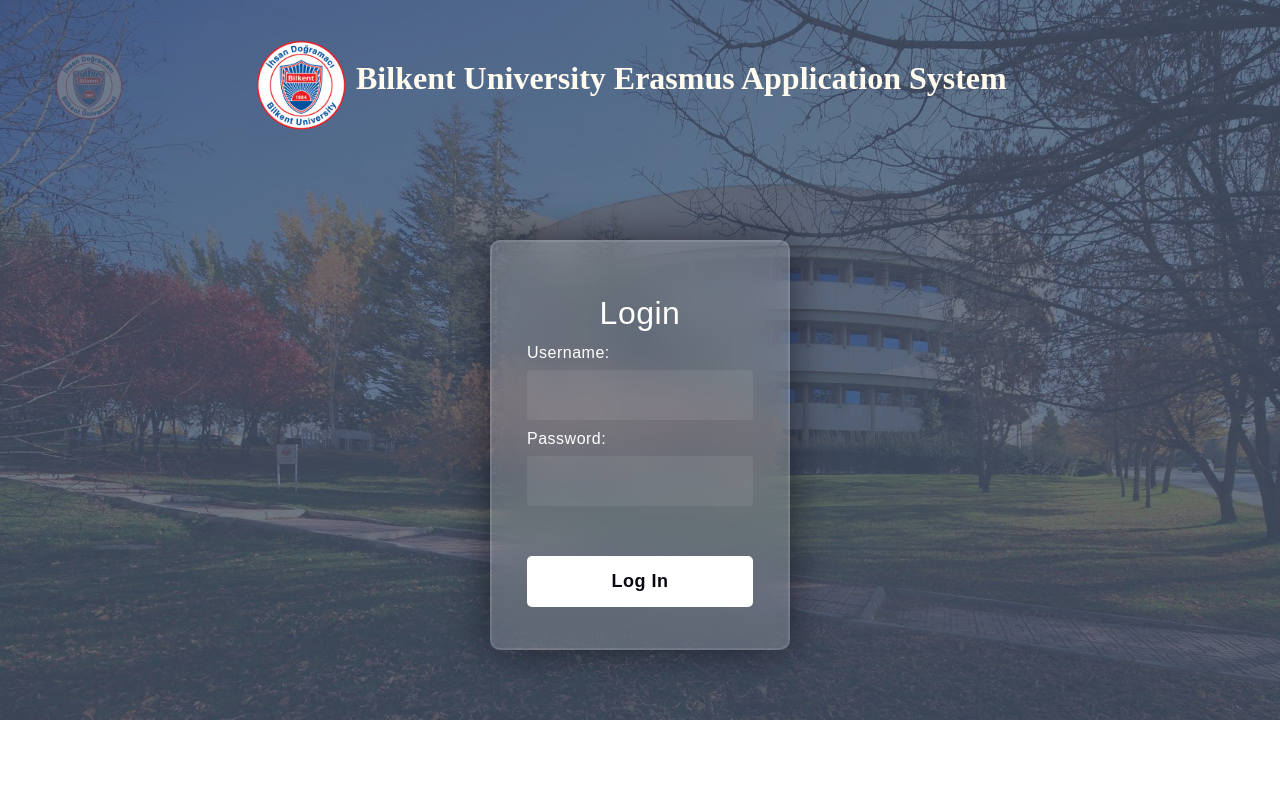
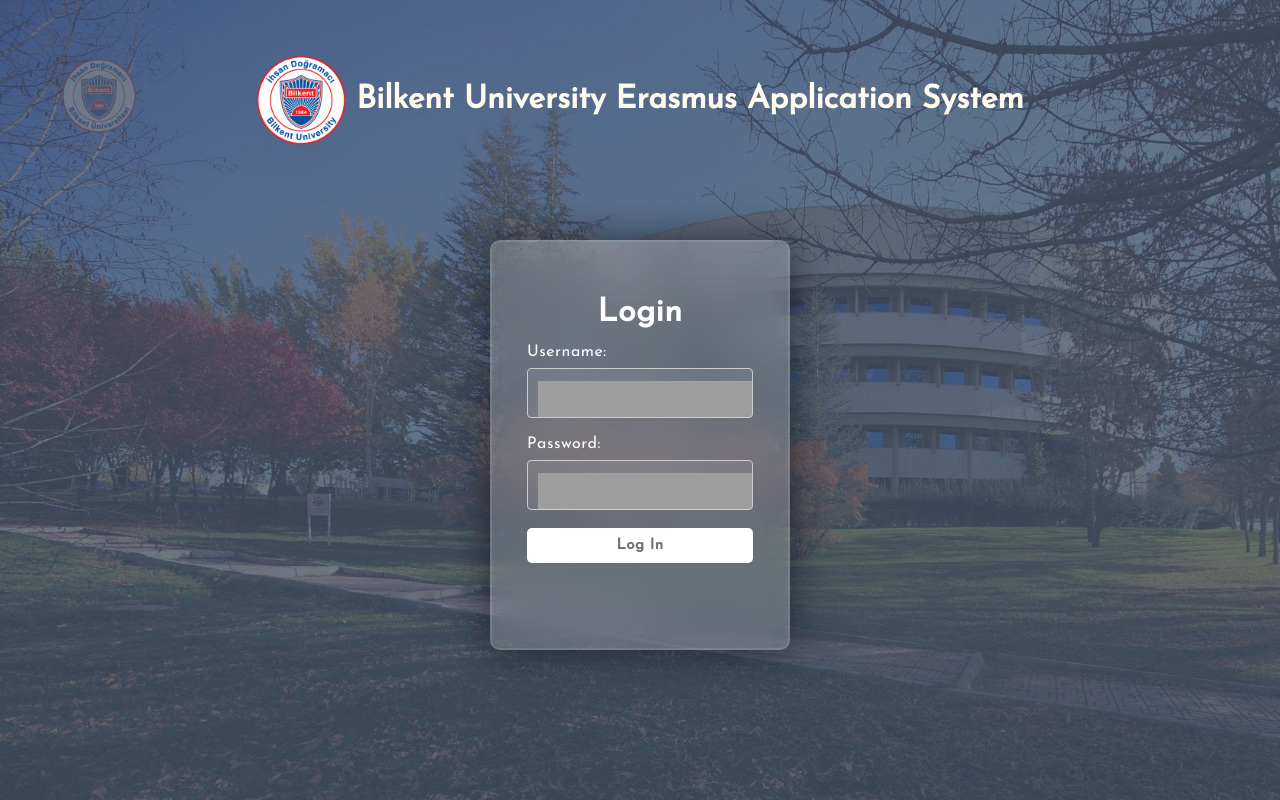
Before and after one commit to aysekelleci/cs319-project, a Django app: page /login/ in a window 1280 px wide. Run offline with Django 4.2, Linux system fonts and the light colour scheme; grey boxes are pictures that could not be loaded.

Commit message:
Login changed

```diff
--- /dev/null
+++ b/erasmus/src/erasmus/accounts/static/login_style.css
@@ -0,0 +1,85 @@
+body {
+    background: url( ../../static/bilkent_back.jpg) no-repeat;
+    background-size: cover;
+    display: grid;
+    grid-auto-rows: 20% 30%;
+}
+
+.heading
+{
+    margin-left: auto;
+    margin-right: auto;
+    align-items: center;
+    margin-top: 40px;
+    display: grid;
+    grid-template-columns: 100px 1fr;
+}
+
+.label
+{
+    color: rgb(255, 251, 239);
+}
+
+form {
+    height: 410px;
+    width: 300px;
+    background-color: rgba(255, 255, 255, 0.169);
+    position: absolute;
+    transform: translate(-50%,-50%);
+    top: 50%;
+    left: 50%;
+    border-radius: 10px;
+    backdrop-filter: blur(20px);
+    border: 2px solid rgba(255,255,255,0.1);
+    box-shadow: 0 0 40px rgba(8,7,16,0.6);
+    padding: 50px 35px;
+    margin-top: 45px;
+}
+
+form *{
+    color: #ffffff;
+    letter-spacing: 0.5px;
+    outline: none;
+    border: none;
+}
+
+form h3{
+    font-size: 32px;
+    line-height: 42px;
+    text-align: center;
+}
+
+label{
+    display: block;
+    margin-top: 10px;
+    font-size: 16px;
+    font-weight: 500;
+}
+
+input {
+    font-size: 19px;
+    height: 50px;
+    width: 100%;
+    background-color: rgba(255,255,255,0.07);
+    padding: 0 10px;
+    margin: 8px 0;
+    display: block;
+    border: 1px solid #ccc;
+    border-radius: 4px;
+    box-sizing: border-box;
+}
+
+button{
+    margin-top: 10px;
+    width: 100%;
+    background-color: #ffffff;
+    color: #080710;
+    padding: 15px 0;
+    font-size: 18px;
+    font-weight: 600;
+    border-radius: 5px;
+    padding: 10px;
+    font-size: 15px;
+    color: #717171;
+    cursor: pointer;
+}
--- a/erasmus/src/erasmus/accounts/static/styles.css
+++ b/erasmus/src/erasmus/accounts/static/styles.css
@@ -56,7 +56,7 @@ body{
   top: 100%;
   right: 0;
   display: none;
-  background-color: 282733;
+  background-color: #282733;
   border: 1px solid rgba(0,0,0,0.05);
 }
 
@@ -187,9 +187,10 @@ button{
   padding: 10px;
   font-size: 15px;
   color: #717171;
+  cursor: pointer;
 }
 
-input[type=submit], select {
+input[type=submit] {
   width: 10%;
   background-color: #4CAF50;
   color: white;
@@ -200,8 +201,8 @@ input[type=submit], select {
   cursor: pointer;
 }
 
-input[type=url], input[type=text], select {
-  width: 50%;
+input[type=url], input[type=text] {
+  width: 100%;
   padding: 12px 20px;
   margin: 8px 0;
   display: inline-block;
@@ -231,13 +232,6 @@ input[type=url], input[type=text], select {
   margin-top: 25px;
 }
 
-.navbar_wrapper .main_content .add_course .buttons {
-  display: block;
-  padding: 10px;
-  margin-bottom: 20px;
-}
-
-
 .navbar_wrapper .main_content div{
   margin: 10px;
   color: #717171;
@@ -246,9 +240,14 @@ input[type=url], input[type=text], select {
 }
 
 .navbar_wrapper .main_content div h2{
-  border-bottom: 1px solid #bdb8d7;
   border-bottom: 1px solid rgba(0,0,0,0.05);
   border-top: 1px solid rgba(255,255,255,0.05);
+}
+
+.navbar_wrapper .main_content .add_course .buttons {
+  display: block;
+  padding: 10px;
+  margin-bottom: 20px;
 }
 
 .navbar_wrapper .main_content .courses_taken div{
@@ -256,3 +255,7 @@ input[type=url], input[type=text], select {
   padding: 10px;
   margin-bottom: 20px;
 }
+
+.navbar_wrapper .main_content .add_course form {
+  width: 50%;
+}
--- a/erasmus/src/erasmus/accounts/templates/accounts/login.html
+++ b/erasmus/src/erasmus/accounts/templates/accounts/login.html
@@ -1,122 +1,20 @@
+{% load static %}
+
+{% block stylesheet %}
+    <link rel="stylesheet" href="{% static 'styles.css' %}">
+    <link rel="stylesheet" href="{% static 'login_style.css' %}">
+{% endblock %}
+
 <!DOCTYPE html>
-<html lang="en">
+<html>
 <head>
-  <!-- Design by foolishdeveloper.com -->
-    <title>Glassmorphism login Form Tutorial in html css</title>
-
-    <link rel="preconnect" href="https://fonts.gstatic.com">
-
-    <!--Stylesheet-->
-    <style media="screen">
-      *,
-*:before,
-*:after{
-    padding: 0;
-    margin: 0;
-    box-sizing: border-box;
-}
-body
-{
-    background: url( ../../static/bilkent_back.jpg) no-repeat;
-    background-size: cover;
-}
-.headingBilkent
-{
-    margin-left: 20%;
-    margin-top: 40px;
-    display: grid;
-    grid-template-columns: 100px 1fr;
-}
-.label
-{
-    margin-top: 20px;
-    color: rgb(255, 251, 239);
-}
-
-.background{
-    width: 430px;
-    height: 520px;
-    position: absolute;
-    transform: translate(-50%,-50%);
-    left: 50%;
-    top: 50%;
-}
-
-form{
-    height: 410px;
-    width: 300px;
-    background-color: rgba(255, 255, 255, 0.169);
-    position: absolute;
-    transform: translate(-50%,-50%);
-    top: 50%;
-    left: 50%;
-    border-radius: 10px;
-    backdrop-filter: blur(20px);
-    border: 2px solid rgba(255,255,255,0.1);
-    box-shadow: 0 0 40px rgba(8,7,16,0.6);
-    padding: 50px 35px;
-
-    margin-top: 45px;
-
-}
-form *{
-    font-family: 'Poppins',sans-serif;
-    color: #ffffff;
-    letter-spacing: 0.5px;
-    outline: none;
-    border: none;
-}
-form h3{
-    font-size: 32px;
-    font-weight: 500;
-    line-height: 42px;
-    text-align: center;
-}
-
-label{
-    display: block;
-    margin-top: 10px;
-    font-size: 16px;
-    font-weight: 500;
-}
-input{
-    display: block;
-    height: 50px;
-    width: 100%;
-    background-color: rgba(255,255,255,0.07);
-    border-radius: 3px;
-    padding: 0 10px;
-    margin-top: 8px;
-    font-size: 14px;
-    font-weight: 300;
-}
-::placeholder{
-    color: #e5e5e5;
-}
-button{
-    margin-top: 50px;
-    width: 100%;
-    background-color: #ffffff;
-    color: #080710;
-    padding: 15px 0;
-    font-size: 18px;
-    font-weight: 600;
-    border-radius: 5px;
-    cursor: pointer;
-}
-
-    </style>
-
+    <meta charset="UTF-8">
+	<title>Bilkent University Erasmus Application System</title>
 </head>
 <body>
-    <div class="background">
-        <div class="shape"></div>
-        <div class="shape"></div>
-    </div>
-
-    <div class = "headingBilkent">
-        <img src = "../../static/bilkent_amblem.png" alt = "Bilkent Logo" width = "90" height = "90">
-        <h1 class = "label"> Bilkent University Erasmus Application System</h1>
+    <div class="heading">
+        <img src="../../static/bilkent_amblem.png" alt="Bilkent Amblem" width="90" height="90">
+        <h1 class="label"> Bilkent University Erasmus Application System</h1>
     </div>
 
     <form method="post" novalidate>
@@ -125,7 +23,7 @@ button{
         {% csrf_token %}
         {{form.as_p}}
 
-        <button type = "submit" class = "btn btn-primary btn-block">Log In</button>
+        <button>Log In</button>
     </form>
 </body>
 </html>
--- a/erasmus/src/erasmus/courses/templates/courses/courses.html
+++ b/erasmus/src/erasmus/courses/templates/courses/courses.html
@@ -76,7 +76,6 @@
             </table>
         </div>
 
-
         <form hidden="hidden" id="myform" action="/action_page.php">
 
             <label for="cname">Course Name:</label><br>
@@ -94,7 +93,7 @@
             <label for="link">Course Syllabus Link:</label><br>
             <input type="url" id="link" name="link"><br><br>
 
-            <input type="submit" value="Submit">
+            <input style="width:20%" type="submit" value="Submit">
         </form>
 
         <div style="overflow-y:auto;">
```
